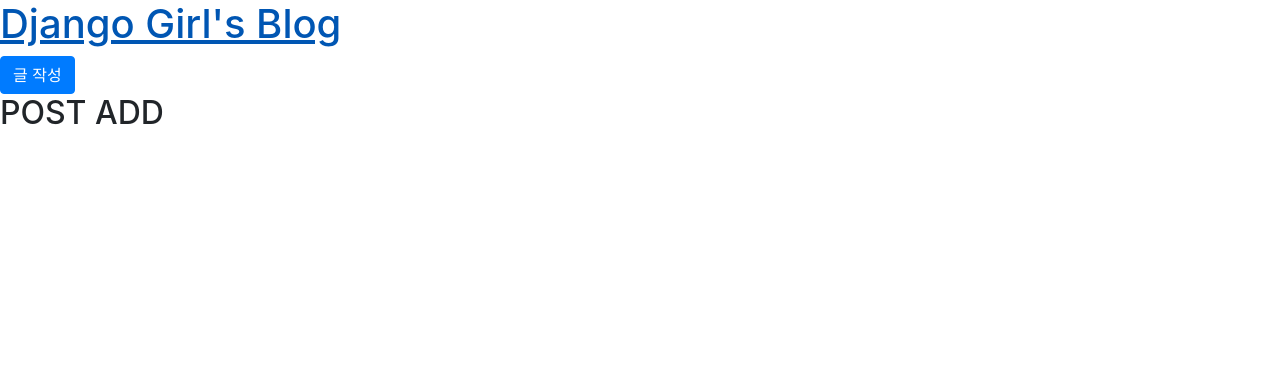
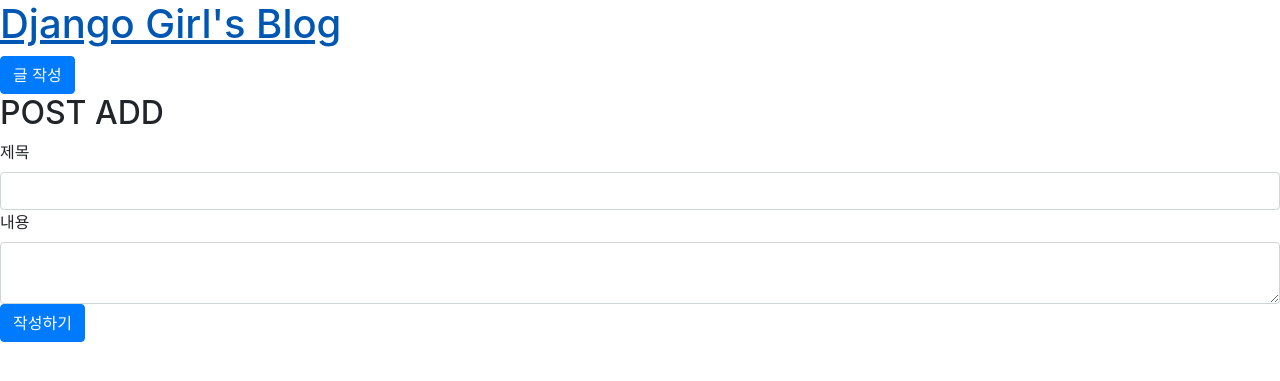
Before and after one commit to Chrisaor/djangogirlsblog-practice, a Django app: page /add/ in a window 1280 px wide. Shown: the top 381 px of the page. Run offline with Django 3.2, Linux system fonts and the light colour scheme; parts of the project's set-up code (start-up, migrations or seed data) failed here and were passed over; some libraries are stand-ins or nearby versions.

Commit message:
post_add 템플릿에 form작성하고 csrf_token태그 사용

```diff
--- a/django/templates/blog/post_add.html
+++ b/django/templates/blog/post_add.html
@@ -2,4 +2,20 @@
 
 {% block title %}POST ADD{% endblock %}
 {% block content %}
+
+<form action="" method="POST">
+    {% csrf_token %}
+    <div>
+        <label for="title">제목</label>
+        <input id="title" type="text" name="title" class="form-control">
+    </div>
+
+    <div>
+        <label for="content">내용</label>
+        <textarea name="content" id="content" class="form-control"></textarea>
+    </div>
+
+    <button type="submit" class="btn btn-primary">작성하기</button>
+
+</form>
 {% endblock %}
```
